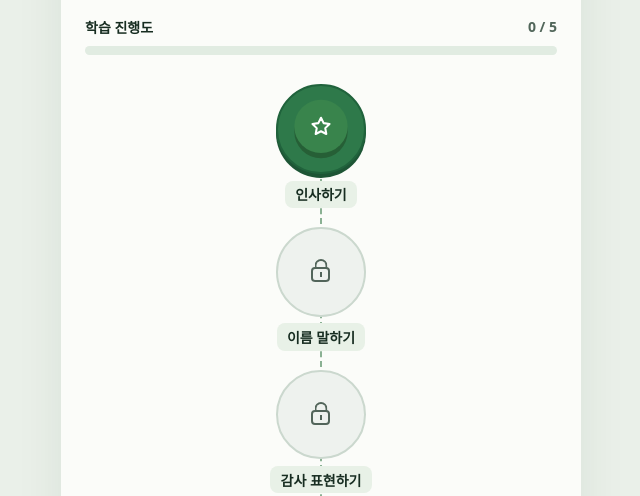
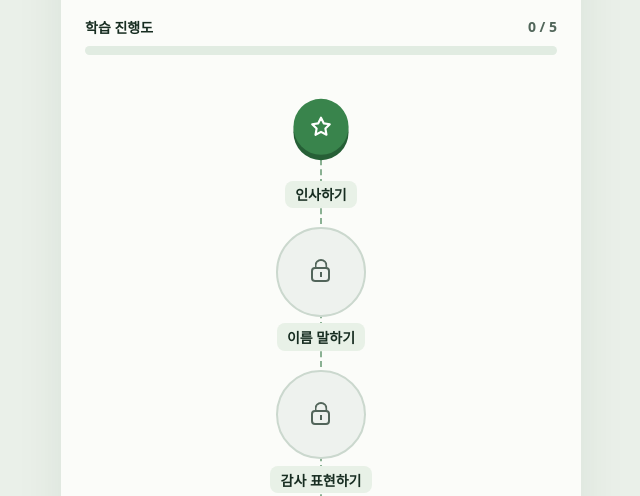
Before and after one commit to Zamalra/EnLang, a plain HTML site: page index.html in a window 1280 px wide. Shown: the part 228-724 px from the top of the page, without its empty margins (319-959 px from the left). Drawn offline with Linux system fonts and the light colour scheme.

Commit message:
Update style.css

```diff
--- a/style.css
+++ b/style.css
@@ -77,3 +77,8 @@ dialog h2 { padding-right: 3rem; margin: .45rem 0 1.2rem; }
 #review-list, #history-list { display: grid; gap: .7rem; margin-top: 1rem; }
 .record { padding: .85rem 1rem; border-radius: .8rem; background: #e8f1e7; overflow-wrap: anywhere; }
 [hidden] { display: none !important; }
+.lesson .disc:has(.sprite) {
+  background: transparent;
+  border: 0;
+  box-shadow: none;
+}
```
